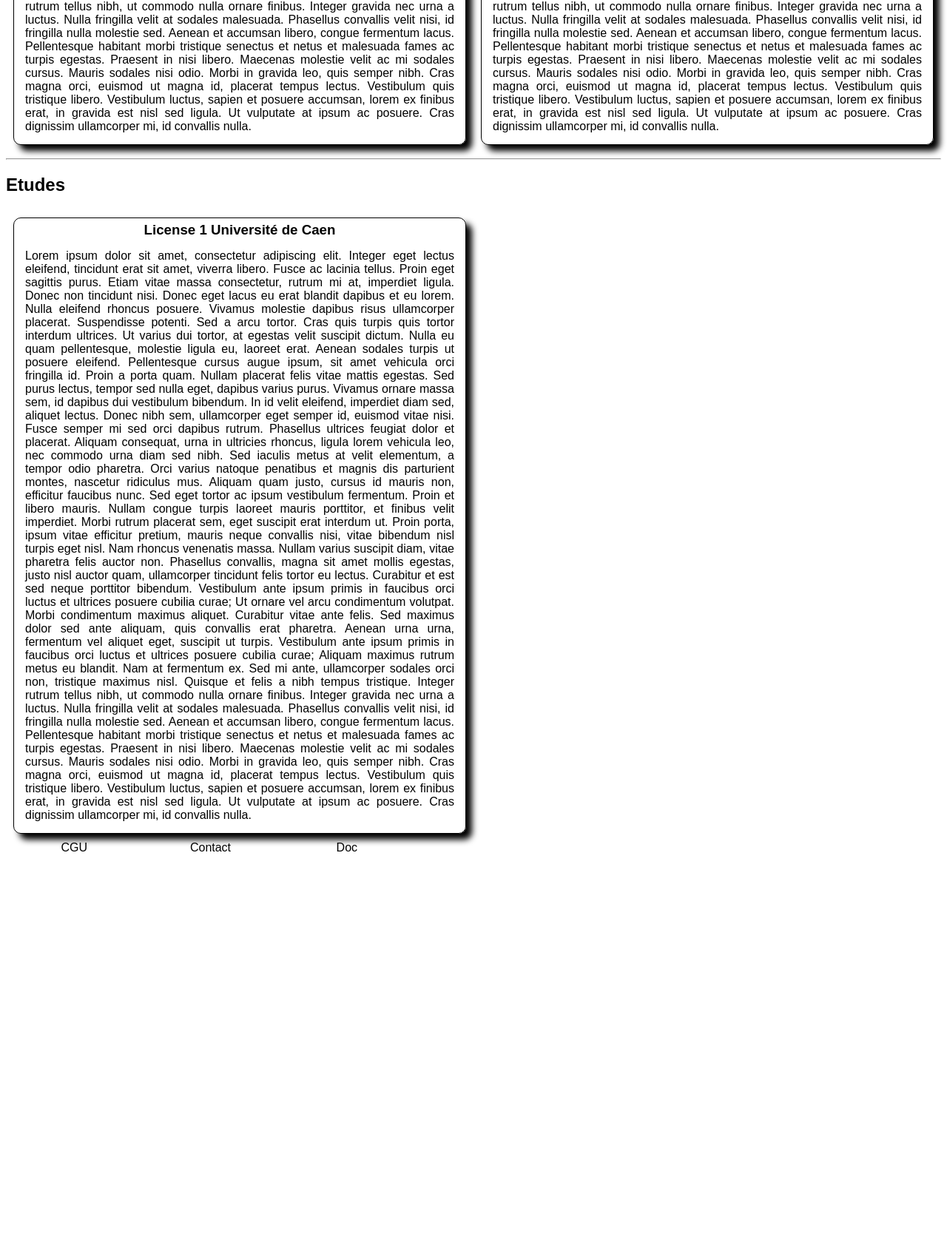
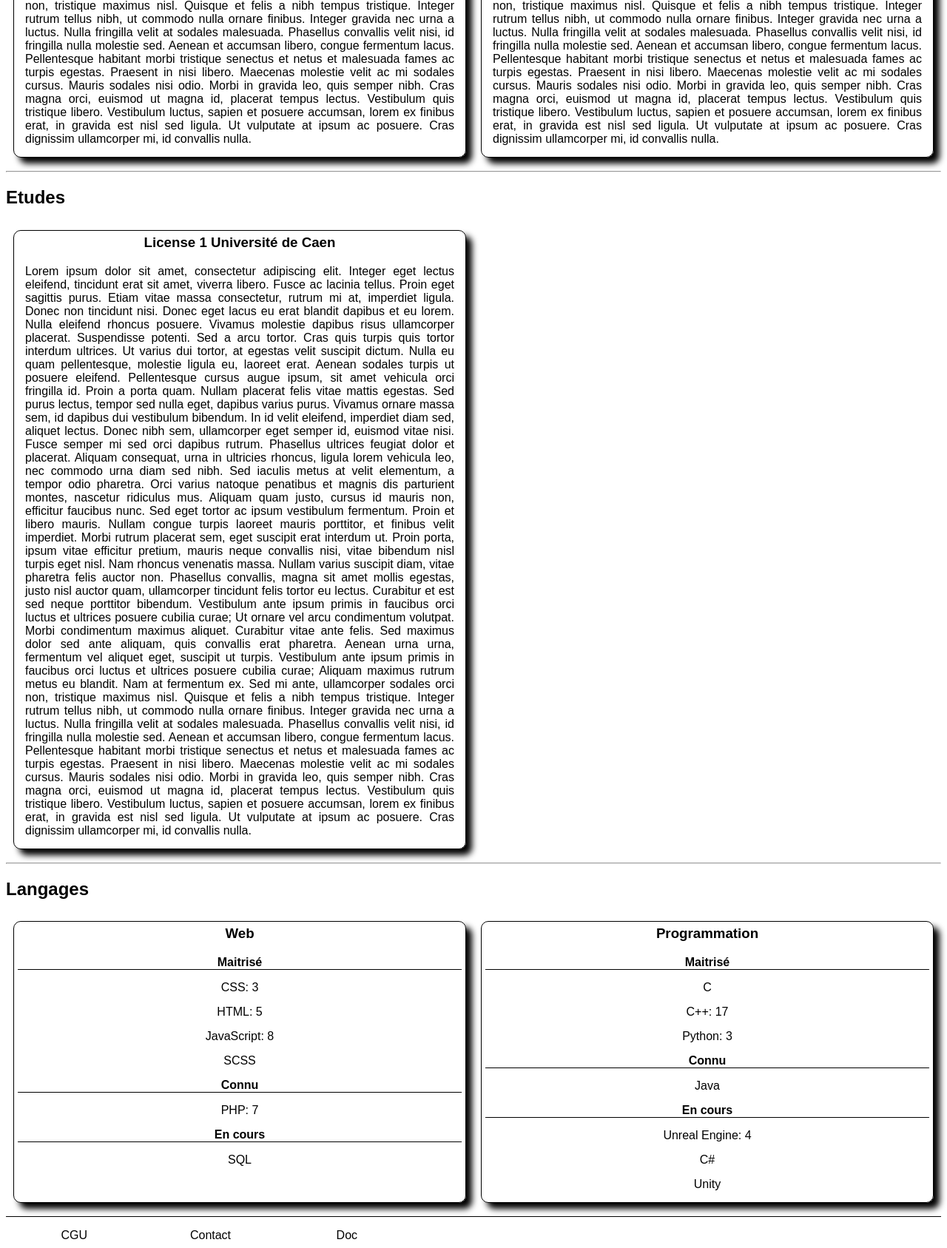
Before and after one commit to P-Pix/myWebsite, a PHP site: page / in a window 1280 px wide. Shown: the part 1357-3044 px from the top of the page at 74% size. Before the commit the page ends 2508 px from the top, so only its background shows below. Run offline with PHP 8.4, Linux system fonts and the light colour scheme; style sheets or scripts are compiled from the project's sources.

Commit message:
cursor: pointer, footer update

```diff
--- a/css/stylecom.css
+++ b/css/stylecom.css
@@ -2,9 +2,12 @@ body {
   font-family: sans-serif; }
 
 footer {
+  border-top: 1px solid black;
   display: grid;
-  text-align: center; }
+  text-align: center;
+  margin-top: 0.5em; }
   footer a {
+    margin-top: 1em;
     margin-left: 25%;
     margin-right: 25%; }
 
@@ -31,9 +34,12 @@ article {
 h1 {
   text-align: center; }
 
-h3 {
+h3, h4 {
   margin: 5px;
   text-align: center; }
+
+h3 {
+  margin-bottom: 1em; }
 
 p {
   margin: 15px;
--- a/css/styleindex.css
+++ b/css/styleindex.css
@@ -14,4 +14,10 @@
   #up #name {
     padding-top: 3em; }
 
+#language + section p {
+  text-align: center; }
+
+h4 {
+  border-bottom: 1px solid black; }
+
 /*# sourceMappingURL=styleindex.css.map */
--- a/css/stylemenu.css
+++ b/css/stylemenu.css
@@ -10,29 +10,33 @@ header {
   header div {
     display: grid;
     grid-template-columns: 5% 10% 85%; }
-    header div img {
+  header img {
     width: 1.5em; }
-    header div a {
+    header img:hover {
+      cursor: pointer; }
+  header a {
     text-align: center;
     display: block;
     color: black;
     border-bottom: 2px solid transparent;
     margin: 10px 20px; }
-    header div > a:hover {
+  header > a:hover {
     border-bottom: none; }
-    header div ul {
+  header ul {
     display: grid; }
-      header div ul a {
+    header ul a {
       text-align: left;
       padding-left: 1em; }
-      header div ul::after {
+    header ul::after {
       content: "";
       display: table;
       clear: both; }
-      header div ul li {
+  header li {
     float: left;
     text-align: center;
     position: relative; }
+    header li:hover {
+      cursor: pointer; }
 
 #menu {
   margin-left: 50%;
--- a/index.php
+++ b/index.php
@@ -1,3 +1,7 @@
+<!--
+    Open the pallet (Ctrl + Shift + P)
+    Select "Simple Browser: Show"
+!-->
 <!DOCTYPE html>
 <html lang = "fr-FR">
     <head>
@@ -32,7 +36,13 @@
                     </li>
                     <li>C#
                         <ul class = "first">
-                            <li><a href = "#">oioio</a></li>
+                            <li><a href = "#">1.0.0</a></li>
+                        </ul>
+                    </li>
+                    <li>Java
+                        <ul class = "first">
+                            <li><a href = "#">1.0.0</a></li>
+                            <li><a href = "#">2.0.0</a></li>
                         </ul>
                     </li>
                     <li>Python
@@ -52,6 +62,7 @@
                 <a href = "#haut" id = "nav">Haut de Page</a>
                 <a href = "#historique" id = "nav">Historique</a>
                 <a href = "#etude" id = "nav">Etudes</a>
+                <a href = "#language" id = "nav">Language</a>
                 <a href = "suite/contact.php" id = "nav">Contact</a>
             </nav>
         </header>
@@ -113,6 +124,35 @@ Pellentesque habitant morbi tristique senectus et netus et malesuada fames ac tu
                     </p>
                 </article>
             </section>
+            <hr>
+            <h2 id = "language">Langages</h2>
+            <section>
+                <article>
+                    <h3>Web</h3>
+                    <h4>Maitrisé</h4>
+                    <p>CSS: 3</p>
+                    <p>HTML: 5</p>
+                    <p>JavaScript: 8</p>
+                    <p>SCSS</p>
+                    <h4>Connu</h4>
+                    <p>PHP: 7</p>
+                    <h4>En cours</h4>
+                    <p>SQL</p>
+                </article>
+                <article>
+                    <h3>Programmation</h3>
+                    <h4>Maitrisé</h4>
+                    <p>C</p>
+                    <p>C++: 17</p>
+                    <p>Python: 3</p>
+                    <h4>Connu</h4>
+                    <p>Java</p>
+                    <h4>En cours</h4>
+                    <p>Unreal Engine: 4</p>
+                    <p>C#</p>
+                    <p>Unity</p>
+                </article>
+            </section>
         </main>
         <footer>
             <a href = "#" target = blank>CGU</a>
--- a/scss/stylecom.scss
+++ b/scss/stylecom.scss
@@ -2,13 +2,15 @@ body
 {
     font-family: sans-serif;
 }
-
 footer
 {
+    border-top: 1px solid black;
     display: grid;
     text-align: center;
+    margin-top: 0.5em;
     a
     {
+        margin-top: 1em;
         margin-left: 25%;
         margin-right: 25%;
     }
@@ -49,10 +51,15 @@ h1
     text-align: center;
 }
 
-h3
+h3, h4
 {
     margin: 5px;
     text-align: center;
+}
+
+h3
+{
+    margin-bottom: 1em;
 }
 
 p
--- a/scss/styleindex.scss
+++ b/scss/styleindex.scss
@@ -22,3 +22,13 @@
     }
 
 }
+
+#language + section p
+{
+    text-align: center;
+}
+
+h4
+{
+    border-bottom: 1px solid black;
+}
--- a/scss/stylemenu.scss
+++ b/scss/stylemenu.scss
@@ -1,11 +1,11 @@
-$colorWhite: white;
+$backgroundHeader: white;
 
 header
 {
     padding-top: 1em;
     margin-top: -2.5em;
     margin-left: -1em;
-    background-color: $colorWhite;
+    background-color: $backgroundHeader;
     width: 110%;
     position: fixed;
     z-index: 1;
@@ -14,9 +14,14 @@ header
     {
         display: grid;
         grid-template-columns: 5% 10% 85%;
+    }
     img
     {
         width: 1.5em;
+        &:hover
+        {
+            cursor: pointer;
+        }
     }
     a
     {
@@ -44,12 +49,15 @@ header
             display: table;
             clear: both;
         }
+    }
     li
     {
         float: left;
         text-align: center;
         position: relative;
-            }
+        &:hover
+        {
+            cursor: pointer;
         }
     }
 }
@@ -64,7 +72,7 @@ header
 {
     display: none;
 	box-shadow: 0em 1em 2em #CCC;
-	background-color: $colorWhite;
+	background-color: $backgroundHeader;
 	position: absolute;
 	width: 100%;
 	z-index: 1;
```
Also changed, not shown: php/menu.php (+7 -1 lines), 3 other files. Lines whose indentation alone changed are shown as unchanged.
